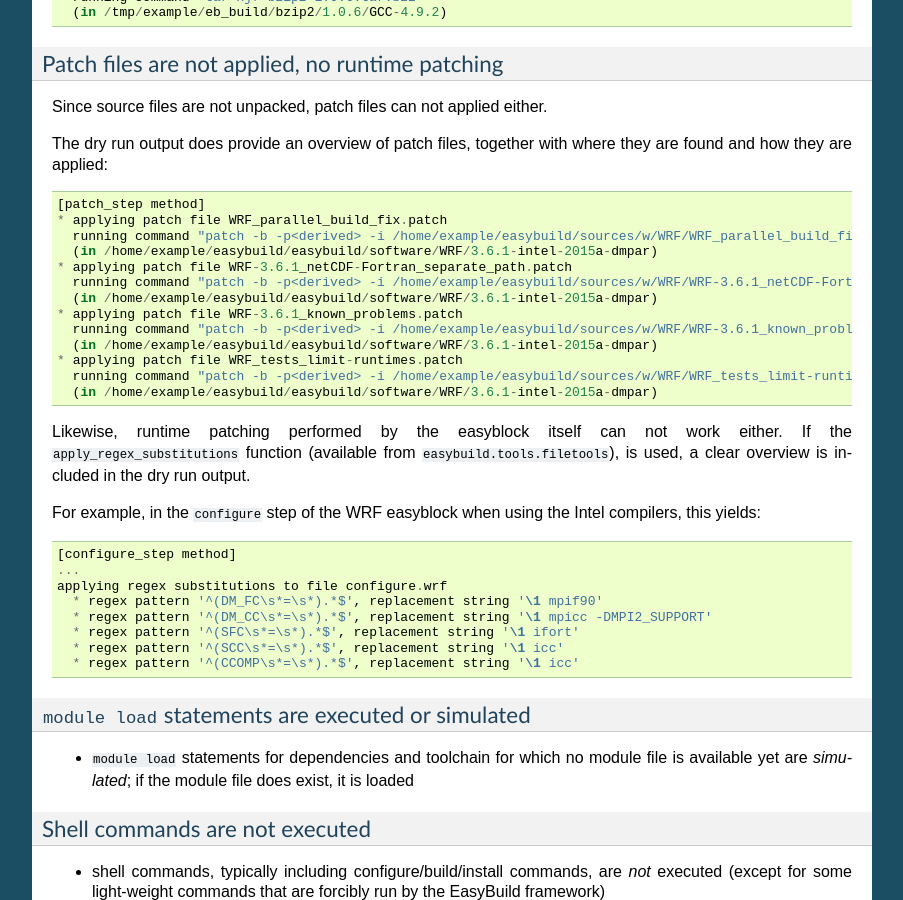
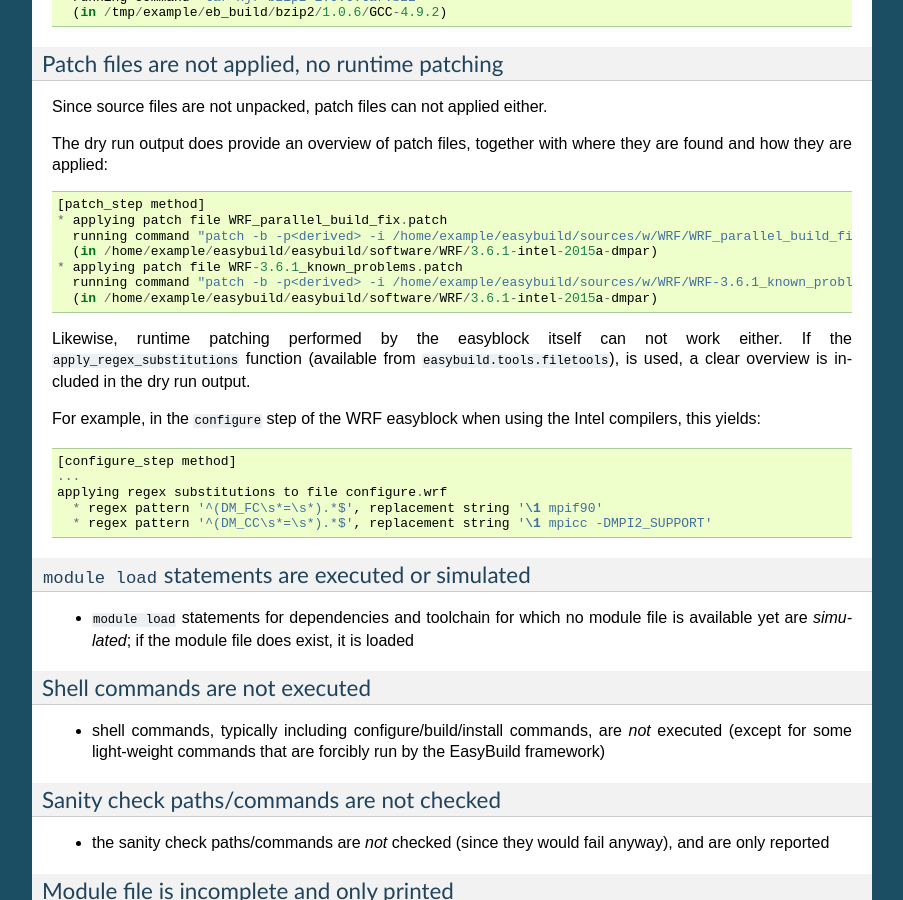
Before and after one commit to easybuilders/easybuild, a Sphinx documentation site: the page built from docs/Extended_dry_run.rst, in a window 1280 px wide and 900 px high, scrolled down 3129 px. Shown: the whole window, without its empty margins (198-1101 px from the left). Built offline with Sphinx 7.4.7, drawn with Linux system fonts in a browser that asks for light colours.

Commit message:
limit size of examples

```diff
--- a/docs/Extended_dry_run.rst
+++ b/docs/Extended_dry_run.rst
@@ -176,14 +176,8 @@ and how they are applied::
     * applying patch file WRF_parallel_build_fix.patch
       running command "patch -b -p<derived> -i /home/example/easybuild/sources/w/WRF/WRF_parallel_build_fix.patch"
       (in /home/example/easybuild/easybuild/software/WRF/3.6.1-intel-2015a-dmpar)
-    * applying patch file WRF-3.6.1_netCDF-Fortran_separate_path.patch
-      running command "patch -b -p<derived> -i /home/example/easybuild/sources/w/WRF/WRF-3.6.1_netCDF-Fortran_separate_path.patch"
-      (in /home/example/easybuild/easybuild/software/WRF/3.6.1-intel-2015a-dmpar)
     * applying patch file WRF-3.6.1_known_problems.patch
       running command "patch -b -p<derived> -i /home/example/easybuild/sources/w/WRF/WRF-3.6.1_known_problems.patch"
-      (in /home/example/easybuild/easybuild/software/WRF/3.6.1-intel-2015a-dmpar)
-    * applying patch file WRF_tests_limit-runtimes.patch
-      running command "patch -b -p<derived> -i /home/example/easybuild/sources/w/WRF/WRF_tests_limit-runtimes.patch"
       (in /home/example/easybuild/easybuild/software/WRF/3.6.1-intel-2015a-dmpar)
 
 Likewise, runtime patching performed by the easyblock itself can not work either. If the ``apply_regex_substitutions``
@@ -196,9 +190,6 @@ For example, in the ``configure`` step of the WRF easyblock when using the Intel
     applying regex substitutions to file configure.wrf
       * regex pattern '^(DM_FC\s*=\s*).*$', replacement string '\1 mpif90'
       * regex pattern '^(DM_CC\s*=\s*).*$', replacement string '\1 mpicc -DMPI2_SUPPORT'
-      * regex pattern '^(SFC\s*=\s*).*$', replacement string '\1 ifort'
-      * regex pattern '^(SCC\s*=\s*).*$', replacement string '\1 icc'
-      * regex pattern '^(CCOMP\s*=\s*).*$', replacement string '\1 icc'
 
 .. _extended_dry_run_overview_module_load:
 
```
